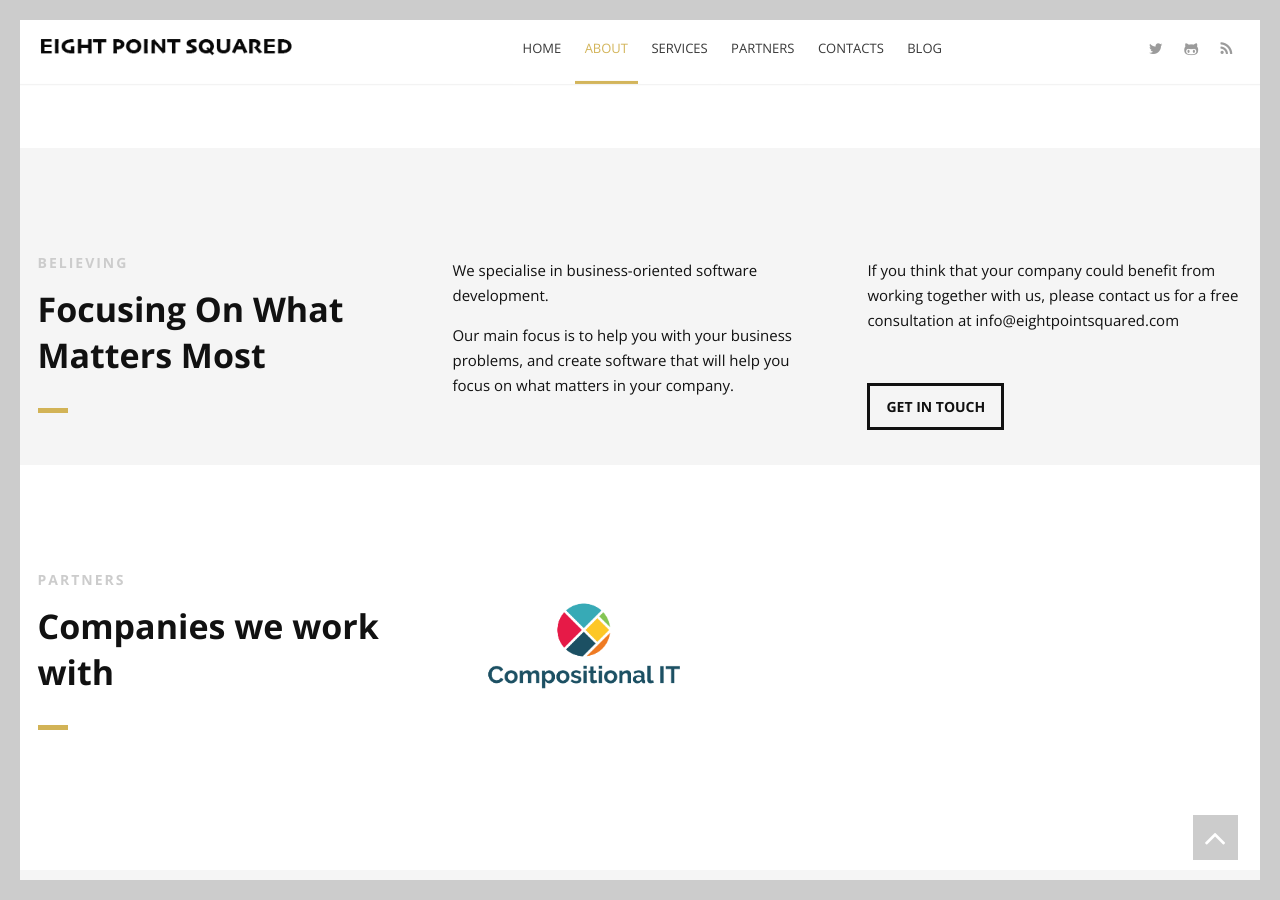
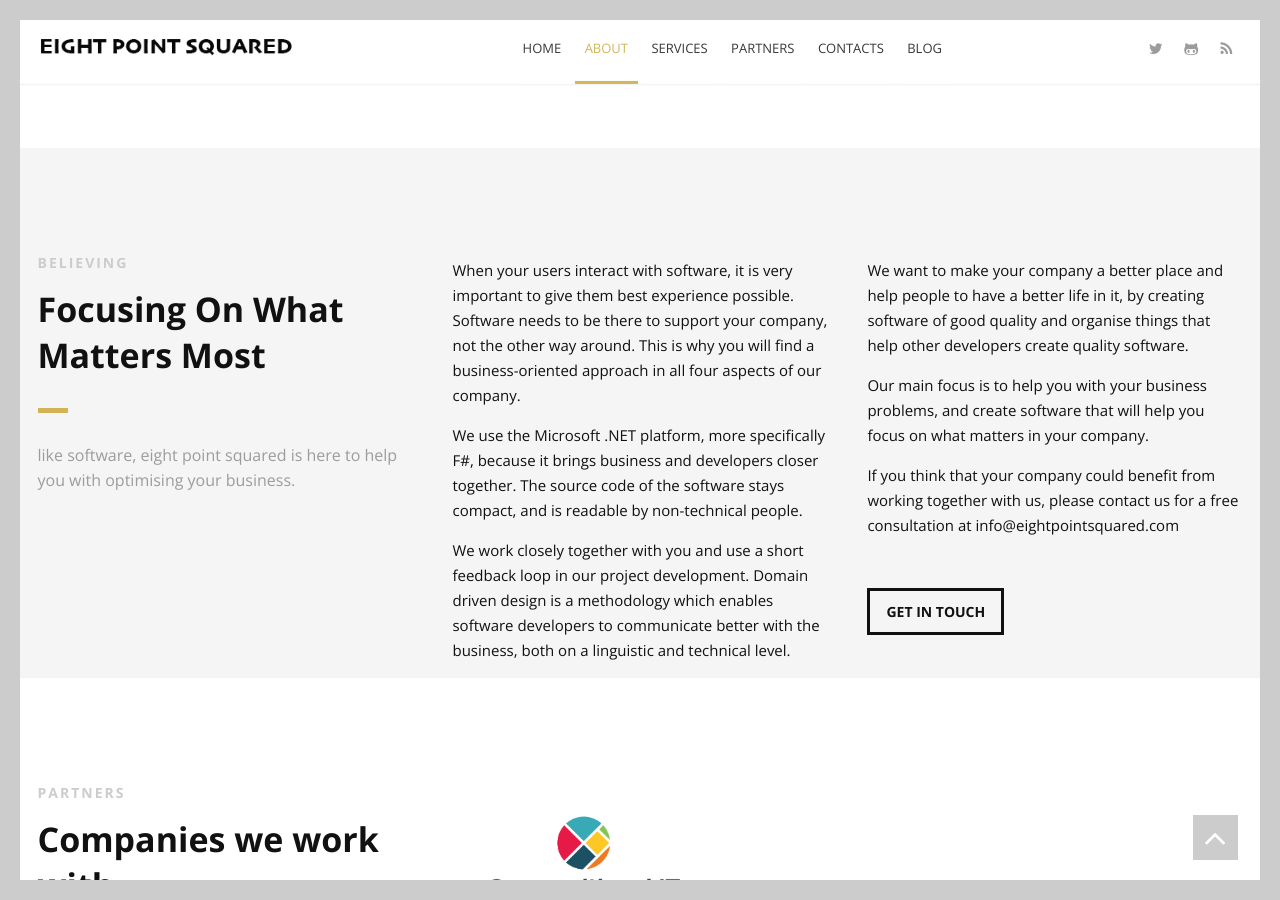
Before and after one commit to eightpointsquared/eightpointsquared.github.io, a Jekyll site: the page built from index.html, in a window 1280 px wide and 900 px high, scrolled down 1243 px. Built offline with Jekyll 4.4.1, drawn with Linux system fonts in a browser that asks for light colours; the list of posts is cut into pages by our own code.

Commit message:
add text service

```diff
--- a/index.html
+++ b/index.html
@@ -83,29 +83,41 @@
             <div class="section-heading">
                 <h3>BELIEVING</h3>
                 <h2 class="section-title">Focusing On What Matters Most</h2>
-                <p class="section-subtitle"></p>
+                <p class="section-subtitle">like software, eight point squared is here to help you with optimising your business.</p>
             </div>
         </div>
         <!--End Content Left Side-->
         <!--Content of the Right Side-->
         <div class="col-3">
-            <p>We specialise in business-oriented software development.</p>
+            <p>When your users interact with software, it is very important to give them best
+                experience possible. Software needs to be there to support your company, not
+                the other way around. This is why you will find a business-oriented approach
+                in all four aspects of our company.</p>
             <p>
-                Our main focus is to help you with your business problems, and create software that will help you focus on what matters
-                in your company.
+                We use the Microsoft .NET platform, more specifically F#, because it brings
+                business and developers closer together. The source code of the software stays
+                compact, and is readable by non-technical people.
             </p>
             <p>
-
+                We work closely together with you and use a short feedback loop in our project
+                development. Domain driven design is a methodology which enables software
+                developers to communicate better with the business, both on a linguistic and
+                technical level.
             </p>
         </div>
         <!--End Content Right Side-->
         <div class="col-3">
             <p>
-
+                We want to make your company a better place and help people to have a better
+                life in it, by creating software of good quality and organise things that help
+                other developers create quality software.
             </p>
             <p>
-                If you think that your company could benefit from working together with us, please contact us for a free consultation at
-                info@eightpointsquared.com
+                Our main focus is to help you with your business problems, and create software that will help you focus on what matters in your company.
+            </p>
+            <p>
+                If you think that your company could benefit from working together with
+                us, please contact us for a free consultation at info@eightpointsquared.com
             </p>
             <a href="#pricing" class="button">GET IN TOUCH</a>
         </div>
```
